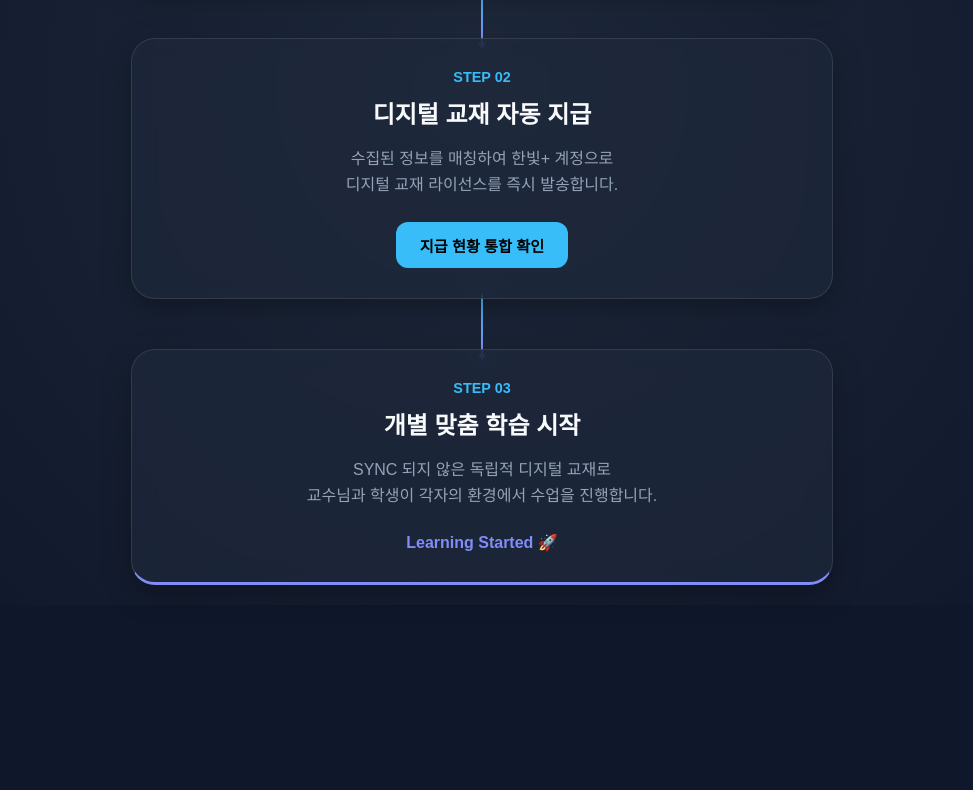
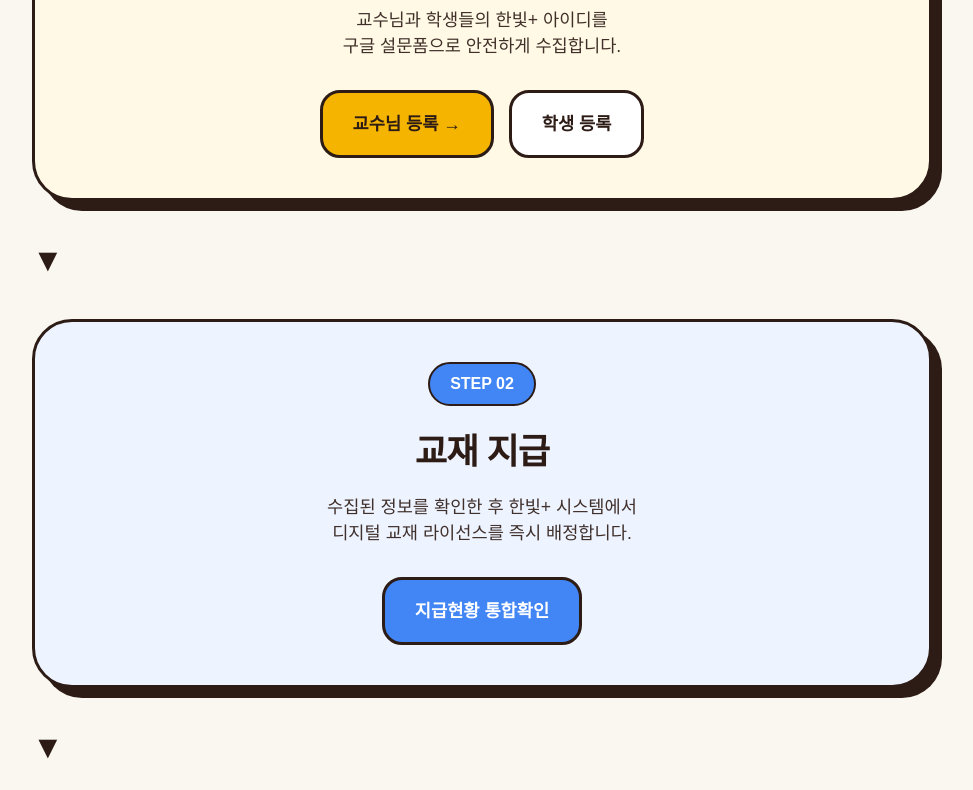
Before and after one commit to hckim-prog/digital-textbook-delivery, a plain HTML site: page index.html in a window 1280 px wide. Shown: the part 430-1220 px from the top of the page, without its empty margins (158-1131 px from the left). Before the commit the page ends 1035 px from the top, so only its background shows below. Drawn offline with Linux system fonts and the light colour scheme; a web font is replaced by a local one.

Commit message:
매거진 스타일 벤토 그리드 디자인 적용

```diff
--- a/index.html
+++ b/index.html
@@ -5,166 +5,182 @@
     <meta charset="UTF-8">
     <meta name="viewport" content="width=device-width, initial-scale=1.0">
     <title>디지털 교재 배포 시스템</title>
-    <link href="https://fonts.googleapis.com/css2?family=Pretendard:wght@400;600;800&display=swap" rel="stylesheet">
+    <link href="https://fonts.googleapis.com/css2?family=Pretendard:wght@400;700;900&display=swap" rel="stylesheet">
     <style>
         :root {
-            --bg-color: #0f172a;
-            --card-bg: rgba(30, 41, 59, 0.7);
-            --accent-blue: #38bdf8;
-            --accent-purple: #818cf8;
-            --text-main: #f8fafc;
-            --text-sub: #94a3b8;
+            --bg-creamy: #f9f7f0;
+            /* 따뜻한 미색 배경 */
+            --dark-brown: #2d1b15;
+            /* 깊은 브라운 (글자색) */
+            --point-yellow: #f4b400;
+            /* 포인트 옐로우 */
+            --point-blue: #4285f4;
+            /* 포인트 블루 */
+            --point-green: #34a853;
+            /* 포인트 그린 */
+            --card-shadow: 0 8px 0px rgba(0, 0, 0, 0.05);
+        }
+
+        * {
+            margin: 0;
+            padding: 0;
+            box-sizing: border-box;
         }
 
         body {
             font-family: 'Pretendard', sans-serif;
-            background-color: var(--bg-color);
-            background-image: radial-gradient(circle at 50% 50%, #1e293b 0%, #0f172a 100%);
-            color: var(--text-main);
-            display: flex;
-            justify-content: center;
-            align-items: center;
-            min-height: 100vh;
-            margin: 0;
-            padding: 20px;
+            background-color: var(--bg-creamy);
+            color: var(--dark-brown);
+            padding: 40px 20px;
+            line-height: 1.5;
         }
 
         .container {
-            width: 100%;
-            max-width: 800px;
+            max-width: 900px;
+            margin: 0 auto;
+        }
+
+        /* 헤더 섹션: 볼드한 타이포그래피 */
+        header {
             text-align: center;
+            margin-bottom: 60px;
         }
 
         h1 {
-            font-size: 2.5rem;
-            font-weight: 800;
-            margin-bottom: 50px;
-            background: linear-gradient(to right, var(--accent-blue), var(--accent-purple));
-            -webkit-background-clip: text;
-            -webkit-text-fill-color: transparent;
+            font-size: 3.5rem;
+            font-weight: 900;
+            text-transform: uppercase;
+            line-height: 1.1;
+            letter-spacing: -2px;
+            color: var(--dark-brown);
+            margin-bottom: 10px;
+        }
+
+        .subtitle {
+            font-size: 1.2rem;
+            font-weight: 600;
+            opacity: 0.8;
+        }
+
+        /* 벤토 그리드 스타일 파이프라인 */
+        .grid-pipeline {
+            display: grid;
+            grid-template-columns: 1fr;
+            gap: 25px;
+        }
+
+        .step-card {
+            background: #fff;
+            border-radius: 40px;
+            /* 아주 둥근 모서리 */
+            padding: 40px;
+            display: flex;
+            flex-direction: column;
+            align-items: center;
+            text-align: center;
+            border: 3px solid var(--dark-brown);
+            box-shadow: 10px 10px 0px var(--dark-brown);
+            /* 입체감 있는 하드 쉐도우 */
+            transition: transform 0.2s ease;
+        }
+
+        .step-card:hover {
+            transform: translate(-4px, -4px);
+            box-shadow: 14px 14px 0px var(--dark-brown);
+        }
+
+        /* 각 단계별 포인트 컬러 */
+        .step-01 {
+            background-color: #fff9e6;
+        }
+
+        .step-02 {
+            background-color: #eef4ff;
+        }
+
+        .step-03 {
+            background-color: #effaf1;
+        }
+
+        .tag {
+            font-weight: 900;
+            font-size: 1rem;
+            padding: 8px 20px;
+            border-radius: 50px;
+            border: 2px solid var(--dark-brown);
+            margin-bottom: 20px;
+            display: inline-block;
+        }
+
+        h3 {
+            font-size: 2.2rem;
+            font-weight: 900;
+            margin-bottom: 15px;
             letter-spacing: -1px;
         }
 
-        /* 파이프라인 구조 */
-        .pipeline {
-            display: flex;
-            flex-direction: column;
-            align-items: center;
-            position: relative;
+        p {
+            font-size: 1.1rem;
+            font-weight: 500;
+            margin-bottom: 30px;
+            opacity: 0.9;
         }
 
-        .step-wrapper {
-            display: flex;
-            flex-direction: column;
-            align-items: center;
-            width: 100%;
-            position: relative;
-        }
-
-        /* 카드 디자인 (글래스모피즘) */
-        .card {
-            background: var(--card-bg);
-            backdrop-filter: blur(12px);
-            border: 1px solid rgba(255, 255, 255, 0.1);
-            border-radius: 24px;
-            padding: 30px;
-            width: 80%;
-            position: relative;
-            transition: transform 0.3s ease, box-shadow 0.3s ease;
-            box-shadow: 0 10px 30px rgba(0, 0, 0, 0.3);
-            z-index: 2;
-        }
-
-        .card:hover {
-            transform: translateY(-5px);
-            box-shadow: 0 15px 40px rgba(56, 189, 248, 0.2);
-            border-color: var(--accent-blue);
-        }
-
-        .step-number {
-            font-size: 0.9rem;
-            font-weight: 600;
-            color: var(--accent-blue);
-            text-transform: uppercase;
-            margin-bottom: 10px;
-            display: block;
-        }
-
-        h3 {
-            font-size: 1.5rem;
-            margin: 10px 0;
-        }
-
-        p {
-            color: var(--text-sub);
-            font-size: 1rem;
-            line-height: 1.6;
-            margin-bottom: 25px;
-        }
-
-        /* 연결선 애니메이션 */
-        .connector {
-            width: 2px;
-            height: 60px;
-            background: linear-gradient(to bottom, var(--accent-blue), var(--accent-purple));
-            position: relative;
-            margin: -5px 0;
-            z-index: 1;
-        }
-
-        .connector::after {
-            content: '▼';
-            position: absolute;
-            bottom: -10px;
-            left: 50%;
-            transform: translateX(-50%);
-            color: var(--accent-purple);
-            font-size: 12px;
-        }
-
-        /* 버튼 디자인 */
+        /* 버튼 디자인: 이미지의 버튼 스타일 반영 */
         .btn-group {
             display: flex;
             gap: 15px;
             justify-content: center;
-            flex-wrap: wrap;
+            width: 100%;
         }
 
         .btn {
             text-decoration: none;
-            padding: 12px 24px;
-            border-radius: 12px;
-            font-weight: 600;
-            font-size: 0.95rem;
+            padding: 18px 30px;
+            border-radius: 20px;
+            font-weight: 900;
+            font-size: 1.1rem;
+            border: 3px solid var(--dark-brown);
             transition: all 0.2s ease;
-            display: flex;
-            align-items: center;
-            gap: 8px;
+            color: var(--dark-brown);
+            background: #fff;
         }
 
         .btn-primary {
-            background: var(--accent-blue);
-            color: #000;
+            background-color: var(--point-yellow);
         }
 
         .btn-secondary {
-            background: rgba(255, 255, 255, 0.05);
-            color: var(--text-main);
-            border: 1px solid rgba(255, 255, 255, 0.1);
+            background-color: #fff;
         }
 
         .btn:hover {
-            filter: brightness(1.2);
-            transform: scale(1.05);
+            background-color: var(--dark-brown);
+            color: #fff;
+        }
+
+        /* 화살표 구분자 */
+        .arrow-divider {
+            font-size: 2rem;
+            margin: 10px 0;
+            font-weight: 900;
         }
 
         @media (max-width: 600px) {
-            .card {
-                width: 90%;
+            h1 {
+                font-size: 2.2rem;
             }
 
-            h1 {
-                font-size: 1.8rem;
+            h3 {
+                font-size: 1.6rem;
+            }
+
+            .btn-group {
+                flex-direction: column;
+            }
+
+            .step-card {
+                padding: 30px 20px;
             }
         }
     </style>
@@ -173,45 +189,42 @@
 <body>
 
     <div class="container">
-        <h1>디지털 교재 배포 파이프라인</h1>
+        <header>
+            <h1>Digital<br>Textbook Delivery</h1>
+            <p class="subtitle">스마트한 교재 지급을 위한 3단계 프로세스</p>
+        </header>
 
-        <div class="pipeline">
-            <div class="step-wrapper">
-                <div class="card">
-                    <span class="step-number">Step 01</span>
-                    <h3>기본 정보 수집</h3>
-                    <p>교수님과 학생들의 원활한 교재 지급을 위해<br>한빛+ 아이디와 기본 정보를 수집합니다.</p>
-                    <div class="btn-group">
-                        <a href="https://forms.gle/kjAEKU7QAqzkAhPD9" target="_blank" class="btn btn-primary">저자(교수님)
-                            등록</a>
-                        <a href="https://forms.gle/5366dVLWF2g22a3o8" target="_blank" class="btn btn-secondary">학생 정보
-                            등록</a>
-                    </div>
+        <div class="grid-pipeline">
+            <div class="step-card step-01">
+                <span class="tag" style="background: var(--point-yellow);">STEP 01</span>
+                <h3>정보 수집</h3>
+                <p>교수님과 학생들의 한빛+ 아이디를<br>구글 설문폼으로 안전하게 수집합니다.</p>
+                <div class="btn-group">
+                    <a href="https://forms.gle/kjAEKU7QAqzkAhPD9" target="_blank" class="btn btn-primary">교수님 등록 →</a>
+                    <a href="https://forms.gle/5366dVLWF2g22a3o8" target="_blank" class="btn btn-secondary">학생 등록</a>
                 </div>
-                <div class="connector"></div>
             </div>
 
-            <div class="step-wrapper">
-                <div class="card">
-                    <span class="step-number">Step 02</span>
-                    <h3>디지털 교재 자동 지급</h3>
-                    <p>수집된 정보를 매칭하여 한빛+ 계정으로<br>디지털 교재 라이선스를 즉시 발송합니다.</p>
-                    <div class="btn-group">
-                        <a href="https://forms.gle/9TAMrootVchFvfFg9" target="_blank" class="btn btn-primary">지급 현황 통합
-                            확인</a>
-                    </div>
+            <div class="arrow-divider">▼</div>
+
+            <div class="step-card step-02">
+                <span class="tag" style="background: var(--point-blue); color: white;">STEP 02</span>
+                <h3>교재 지급</h3>
+                <p>수집된 정보를 확인한 후 한빛+ 시스템에서<br>디지털 교재 라이선스를 즉시 배정합니다.</p>
+                <div class="btn-group">
+                    <a href="https://forms.gle/9TAMrootVchFvfFg9" target="_blank" class="btn btn-primary"
+                        style="background: var(--point-blue); color: white;">지급현황 통합확인</a>
                 </div>
-                <div class="connector"></div>
             </div>
 
-            <div class="step-wrapper">
-                <div class="card" style="border-bottom: 3px solid var(--accent-purple);">
-                    <span class="step-number">Step 03</span>
-                    <h3>개별 맞춤 학습 시작</h3>
-                    <p>SYNC 되지 않은 독립적 디지털 교재로<br>교수님과 학생이 각자의 환경에서 수업을 진행합니다.</p>
-                    <div class="btn-group">
-                        <span style="color: var(--accent-purple); font-weight: bold;">Learning Started 🚀</span>
-                    </div>
+            <div class="arrow-divider">▼</div>
+
+            <div class="step-card step-03">
+                <span class="tag" style="background: var(--point-green); color: white;">STEP 03</span>
+                <h3>학습 시작</h3>
+                <p>SYNC 되지 않은 각자의 디지털 교재로<br>교수님과 학생이 독립적인 수업을 진행합니다.</p>
+                <div class="btn-group">
+                    <div class="btn" style="border-style: dashed; cursor: default;">Ready to Learn 🚀</div>
                 </div>
             </div>
         </div>
```
